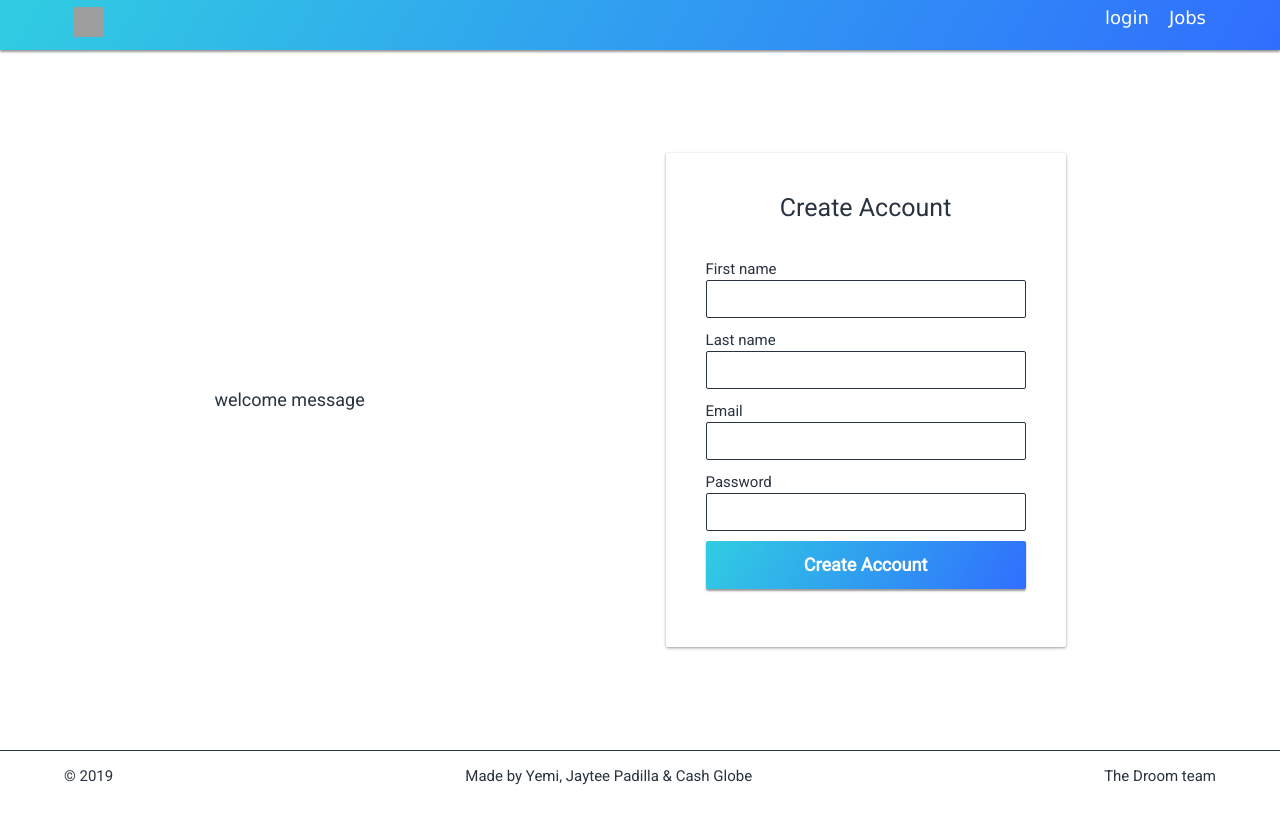
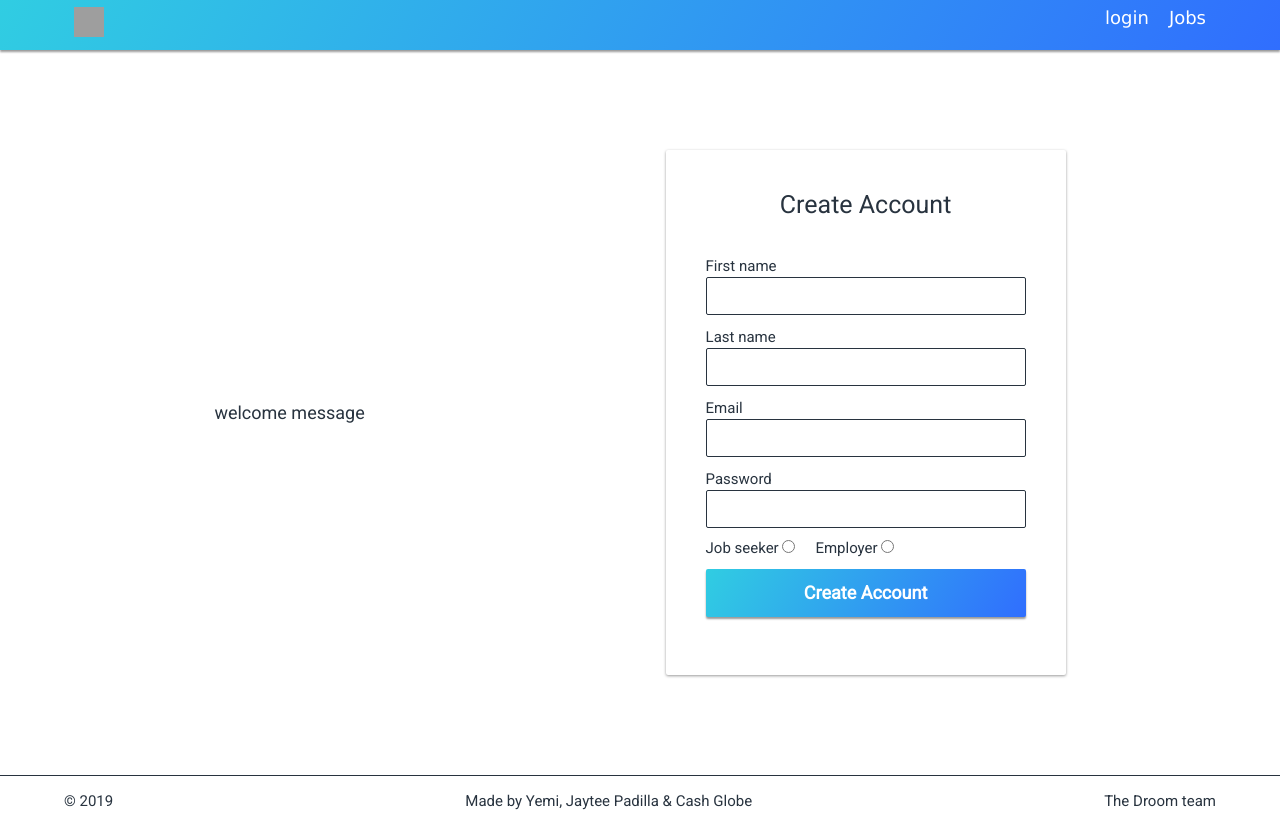
Before and after one commit to lambda-bw-droom/droom-FE, a React (Create React App) app: page /signup in a window 1280 px wide. Before the commit the page ends 800 px from the top, so only its background shows below. Built offline with nearby package versions, Linux system fonts and the light colour scheme; grey boxes are pictures that could not be loaded.

Commit message:
fix(signup) Add user type to the form

```diff
--- a/src/components/Login/Login.js
+++ b/src/components/Login/Login.js
@@ -56,7 +56,6 @@ export const Login = props => {
 									value={form.password}
 									labelText="Password"
 								/>
-
 								<Button buttonText="login" onClick={handleSubmit} type="button" />
 							</form>
 						</FormContainer>
--- a/src/components/Signup/Signup.js
+++ b/src/components/Signup/Signup.js
@@ -2,7 +2,7 @@ import React from 'react';
 import styled from 'styled-components';
 import { NavLink } from 'react-router-dom';
 import { Header, Footer, Button, Input } from '../~common';
-import { ContainerStyled, borderRadius, medium_space } from '../~styles/reuseables';
+import { ContainerStyled, borderRadius, medium_space, InputGroupStyled, LabelStyled } from '../~styles/reuseables';
 /**
  * This is a dumb component with no logic
  *
@@ -75,6 +75,39 @@ export const Signup = props => {
 									labelText="Password"
 								/>
 
+								<InputGroupStyled style={{ display: 'flex' }}>
+									<LabelStyled>
+										Job seeker{' '}
+										<input
+											type="radio"
+											name="userType"
+											value="jobSeeker"
+											style={{ marginRight: '20px' }}
+											checked={form.userType === 'jobSeeker'}
+											onChange={evt => {
+												const field = evt.target.name;
+												const value = evt.target.value;
+												inputChange(field, value);
+											}}
+										/>
+									</LabelStyled>
+
+									<LabelStyled>
+										Employer{' '}
+										<input
+											type="radio"
+											name="userType"
+											value="employer"
+											checked={form.userType === 'employer'}
+											onChange={evt => {
+												const field = evt.target.name;
+												const value = evt.target.value;
+												inputChange(field, value);
+											}}
+										/>
+									</LabelStyled>
+								</InputGroupStyled>
+
 								<Button buttonText="Create Account" onClick={handleSubmit} type="button" />
 							</form>
 						</FormContainer>
--- a/src/components/Signup/SignupContainer.js
+++ b/src/components/Signup/SignupContainer.js
@@ -18,6 +18,7 @@ const SignupContainer = props => {
 		lastName: '',
 		email: '',
 		password: '',
+		userType: '',
 		errors: {}
 	});
 
```
